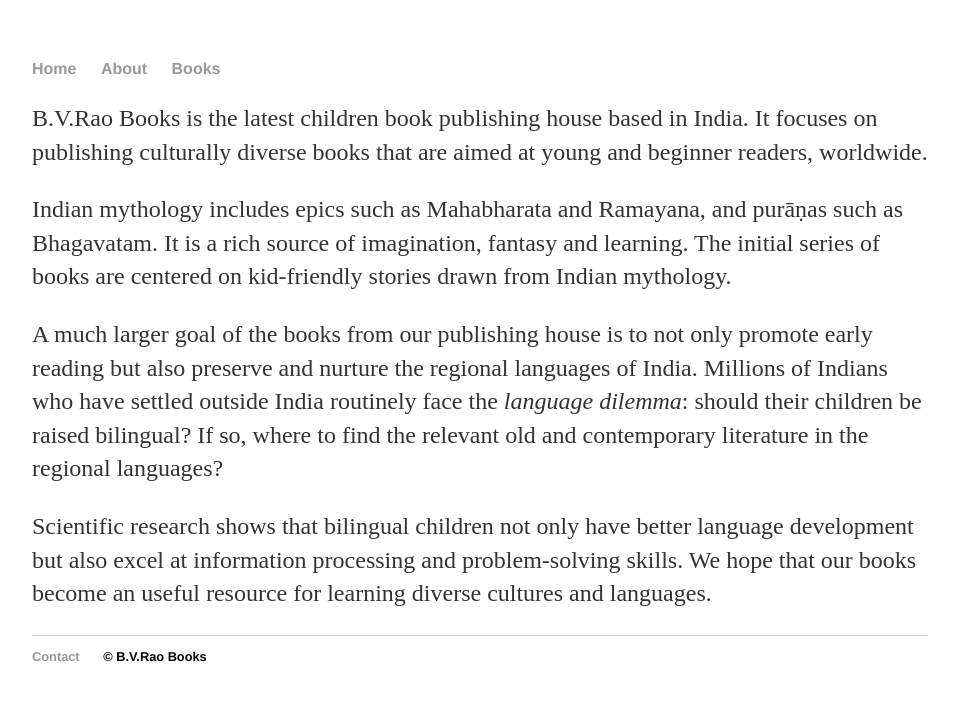
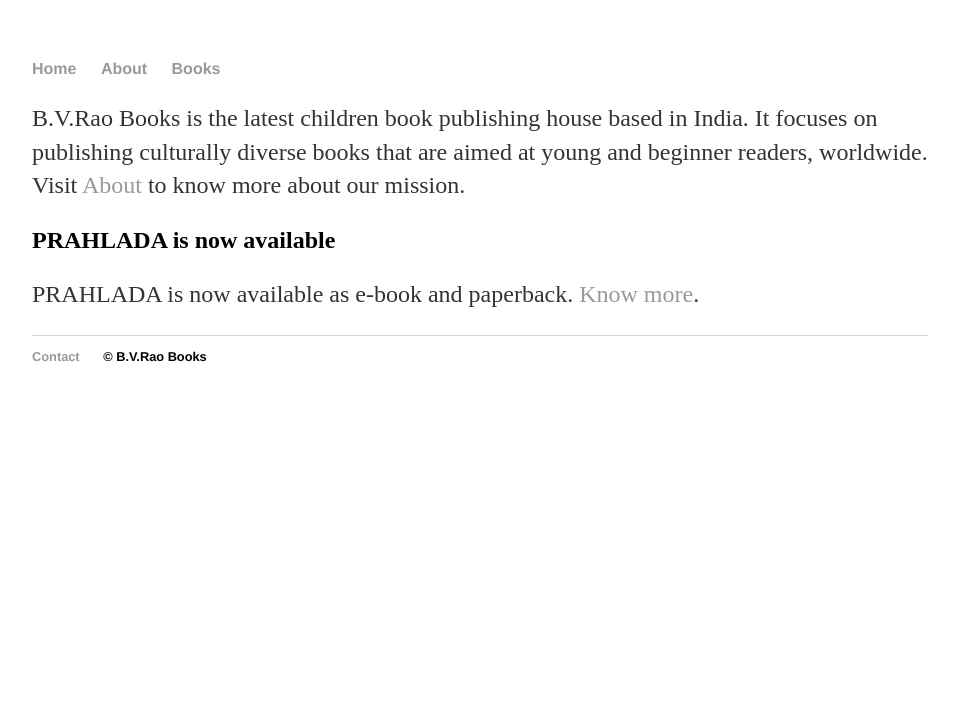
Before and after one commit to bvraobooks/bvraobooks.github.com, a Jekyll site: the page built from index.html, in a window 1280 px wide. Shown: the top 701 px of the page, without its empty margins (160-1117 px from the left). Built offline with Jekyll 4.4.1, drawn with Linux system fonts in a browser that asks for light colours.

Commit message:
create about

```diff
--- a/_layouts/default.html
+++ b/_layouts/default.html
@@ -9,7 +9,7 @@
 			<nav>
 	    		<ul>
 	        		<li><a href="/">Home</a></li>
-		        	<li><a href="/">About</a></li>
+		        	<li><a href="/about">About</a></li>
 	        		<li><a href="/books">Books</a></li>
 	    		</ul>
 			</nav>
--- a/index.html
+++ b/index.html
@@ -3,23 +3,14 @@
 title:  B.V.Rao Books
 ---
 
+<article>
 <p>
   B.V.Rao Books is the latest children book publishing house based in India. It focuses on publishing culturally diverse books that are aimed at young and beginner readers, worldwide.
+  Visit <a href ="/about">About </a> to know more about our mission.
 </p>
+</article>
 
-<p>
-  Indian mythology includes epics such as Mahabharata and Ramayana, and pura&#772;n&#803;as such as  Bhagavatam.
-  It is  a rich source of imagination, fantasy and learning.
-  The initial series of books are  centered on kid-friendly stories drawn from Indian mythology.
-</p>
-
-<p>
-  A much larger  goal of the books from our publishing house is to not only promote early reading but also preserve and nurture the regional languages of India.
-  Millions of Indians who have settled outside India routinely face the <em>language dilemma</em>: should their children be raised bilingual?
-  If so, where to find the relevant old and contemporary literature in the regional languages?
-</p>
-
-<p>
-       Scientific research  shows that bilingual children not only have better language development but also excel at information processing and problem-solving skills.
-       We hope that our books become an useful resource for learning diverse cultures and languages.
- </p>
+<article>
+  <h2> PRAHLADA is now available </h2>
+  <p> PRAHLADA is now available as e-book and paperback. <a href="/books">Know more</a>.</p>
+</article>
```
Also changed, not shown: about/index.html (added, +25 -0 lines).
